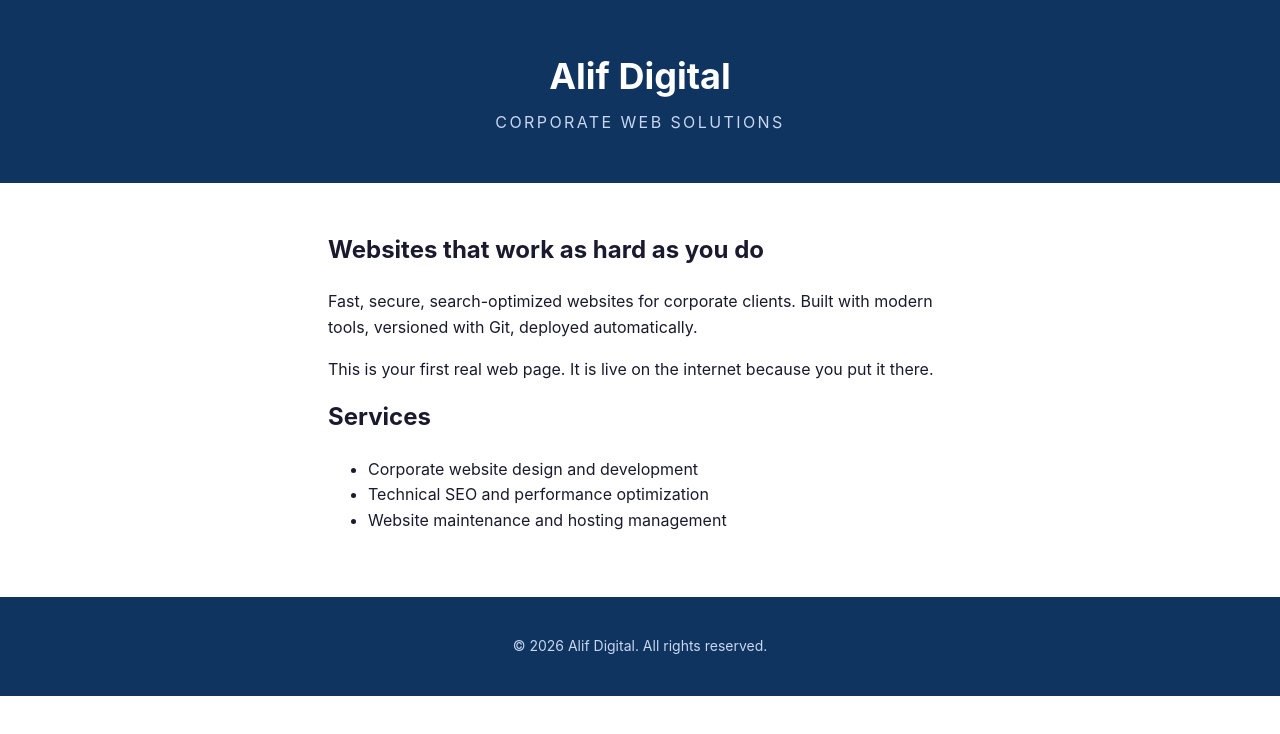
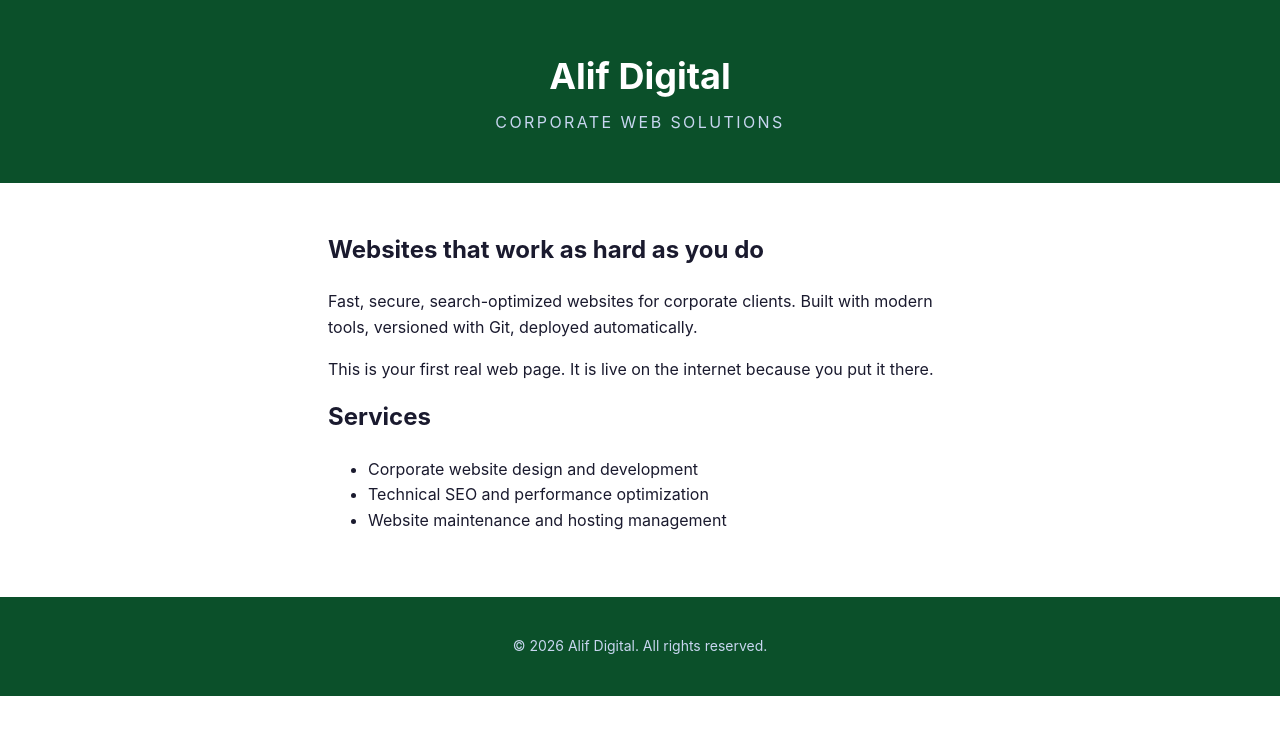
Before and after one commit to tofialif/first-site, a plain HTML site: page index.html in a window 1280 px wide. Drawn offline with Linux system fonts and the light colour scheme.

Commit message:
change brand colour to Green

```diff
--- a/styles.css
+++ b/styles.css
@@ -38,7 +38,7 @@ body {
 ----------------------------------------------------------------------- */
 
 header {
-  background: #0f3460;     /* deep navy: corporate, trustworthy */
+  background: #0b502a;     /* deep green: corporate, trustworthy */
   color: #ffffff;
   padding: 3rem 1.5rem;    /* 3rem top+bottom, 1.5rem left+right */
   text-align: center;
@@ -79,7 +79,7 @@ main h2 {
 }
 
 footer {
-  background: #0f3460;
+  background: #0b502a;
   color: #c8d6f0;
   text-align: center;
   padding: 1.5rem;
```
